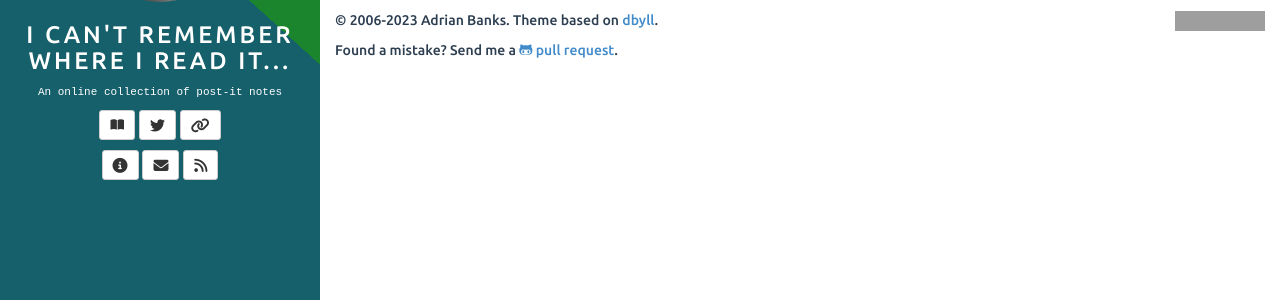
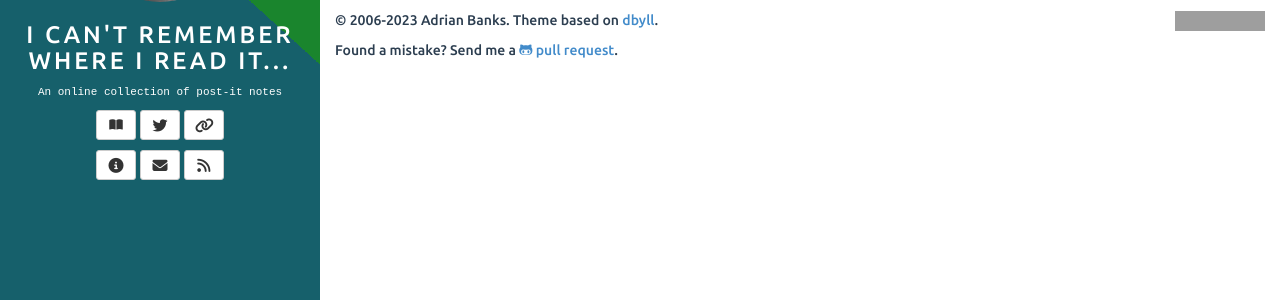
Before and after one commit to adrianbanks/adrianbanks.github.io, a Jekyll site: the page built from contact.md, in a window 1280 px wide. Shown: the part 276-576 px from the top of the page. Built offline with Jekyll 4.4.1, drawn with Linux system fonts in a browser that asks for light colours; grey boxes are pictures that could not be loaded.

Commit message:
Ensure the sidebar link buttons are the same size

```diff
--- a/assets/css/style.css
+++ b/assets/css/style.css
@@ -68,6 +68,10 @@ article:last-of-type hr {
 .sidebar-header .title a {
   text-decoration: none;
   color: #fff;
+}
+
+#contact-list li i {
+  width: 18px;
 }
 
 a.nav-link {
@@ -382,7 +386,7 @@ article .share .gplus:hover {
   border: 1px #dc4a38 solid;
 }
 
-.list-inline>li {
+.list-inline > li {
   padding-left: 0;
   padding-right: 0;
 }
```
